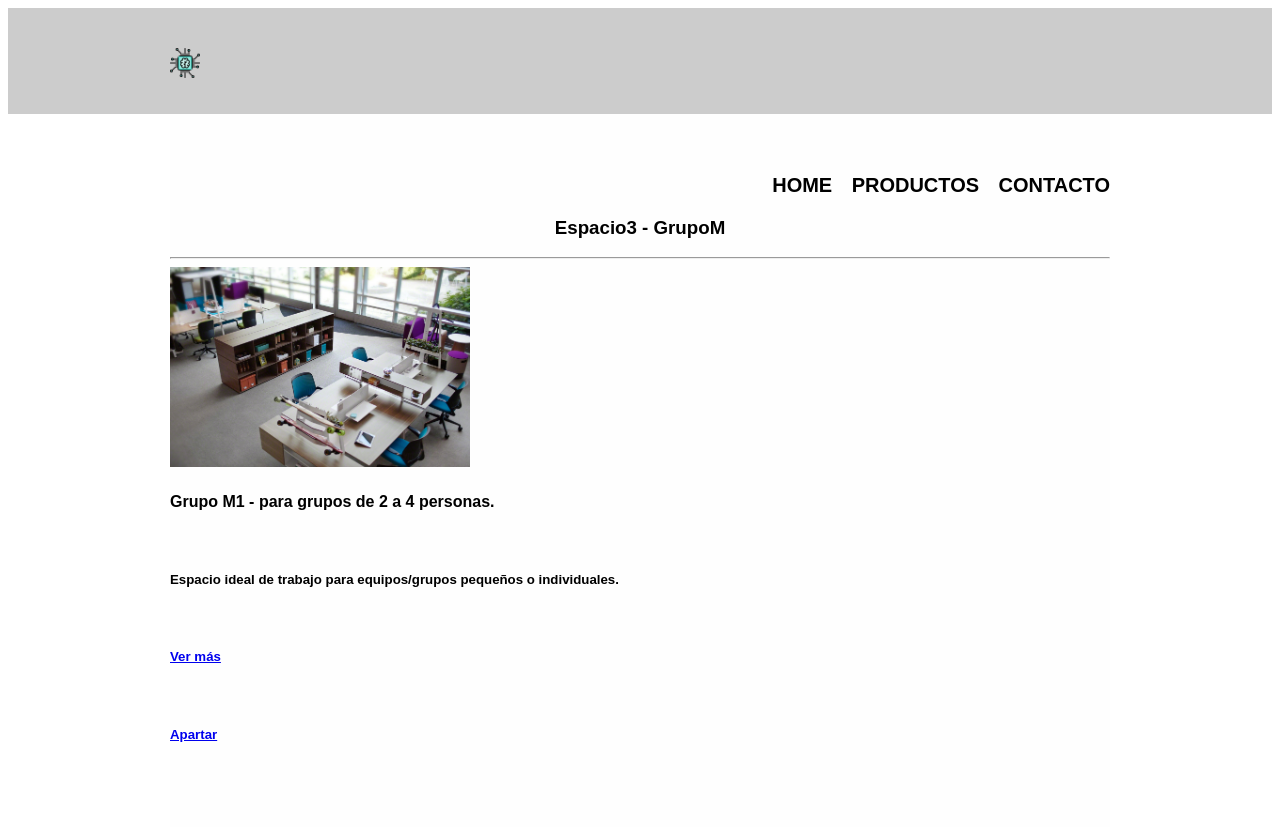
After one commit to DavidRMD/Sitio, a PHP site: page /sitioWeb/template/espacio1.html in a window 1280 px wide. The commit adds this page. Shown: the top 827 px of the page. Run offline with PHP 8.4, Linux system fonts and the light colour scheme.

Commit message:
Corriegiendo errores

```diff
--- a/css/estilo.css
+++ b/css/estilo.css
@@ -0,0 +1,270 @@
+body{
+    font-family: 'Montserrat', sans-serif;
+}
+header{
+    background-color: #CCCCCC;
+    padding: 20px 0px 10px 0px;
+}
+
+.caja{
+    width: 940px;
+    position: relative;
+    margin: 0 auto; /*OTORGA UN MARGEN, CONSTA DE DOS PARAMETROS, EL PRIMERO EL MARGEN SUPERIOR E INFERIOR Y EL SEGUNDO DE LOS BORDES */
+}
+
+nav{
+    position: absolute;
+    top: 110px;
+    right: 0;
+}
+
+nav li{
+    display: inline;    /* CAMBIA EL FORMATO DE LAS LISTA PARA QUE SE MUESTREN DE FORMA HORIZONTAL EN UNA SOLA LINEA*/
+    margin: 0 0 0 15px;     /* DA UN MARGEN ENTRE CADA OBJETO DE LA LISTA, CONSTA DE 4 PARAMETROS DONDE EL PRIMERO ES EL ESPACIO DE ARRIBA, EL SEGUNO EL ESPACIO DE ABAJO, EL TERCERO EL ESPACIO DE LA DERECHA Y EL CUARTO EL ESPACIO DE LA IZQUIERDA*/
+}
+
+nav a{
+    text-transform: uppercase;      /* MODIFICA EL TEXTO PARA QUE TODO SEA EN MAYUSCULAS*/
+    color: black;   /* ESTABLECE EL COLOR DEL TEXTO*/
+    font-weight: bold;      /* ESTABLECE EL TEXTO EN NEGRITAS*/
+    font-size: 20px;        /*ESTABLECE EL TAMAÑO DEL TEXTO*/
+    text-decoration: none;  /* QUITA CUALQUIER DECORACION QUE TENGA EL TEXTO, EN ESTE CASO QUITA LA LINEA ABAJO DE LOS VINCULOS*/
+}
+
+nav a:hover{        /*CON LA PROPIEDAD HOVER CAPTURAS EL MOVIMIENTO DEL MOUSE*/
+    color: #C78C19;
+    text-decoration: underline;
+}
+
+.productos{
+    width: 940px;
+    margin: 0 auto;
+    padding: 50px;
+}
+
+.productos li{
+    display: inline-block;
+    text-align: center;
+    width: 30%;
+    vertical-align: top;
+    margin: 0 1.5%;
+    padding: 30px 20px;
+    box-sizing: border-box;
+
+    border: 2px solid #000000;
+
+    /*border-color: black;
+    border-width: 2px;
+    border-style: solid;*/
+
+    border-radius: 10px;    /*SIRVE PARA REDONDEAR EL BORDE DEL CUADRO*/
+
+    /*border-top-left-radius: 10px;
+    border-top-right-radius: 25px;
+    border-bottom-right-radius: 40px;
+    border-bottom-left-radius: 50px;*/
+}
+
+.productos li:hover{    /*CON HOVER PERMITE QUE CUANDO EL MOUSE PASE POR ENCIMA DEL OBJETO ESTE INTERACTURARA*/
+    border-color: #C78C19;
+}
+
+.productos li:active{   /*CON ACTIVE PERMITE QUE CUANDO EL MOUSE SEA PRESIONADO ENCIMA DEL OBJETO ESTE INTERACTUARA*/
+    border-color: #088C19;
+}
+
+.productos h2{
+    font-size: 30px;
+    font-weight: bold;
+}
+
+.productos li:hover h2{
+    font-size: 33px;
+}
+
+.producto-descripcion{
+    font-size: 18px;
+}
+
+.producto-precio{
+    font-size: 20px;
+    font-weight: bold;
+    margin-top: 10px;
+}
+
+footer{
+    text-align: center;
+    background: url(imagenes/bg.jpg);   /*CON ESTA PROPIEDAD PODEMOS ESTABLECER IMAGENES COMO FONDO*/
+    padding: 40px;
+}
+
+.copyright{
+    color: #FFFFFF;
+    font-size: 13px;
+    margin: 20px;
+}
+
+form{
+    margin: 40px 0;
+}
+
+form label, form legend{
+    display: block;
+    font-size: 20px;
+    margin: 0 0 10px;
+}
+
+.input-padron{
+    display: block;
+    margin: 0 0 20px;
+    padding: 10px 25px;
+    width: 50%;
+}
+
+.checkbox{
+    margin: 20px 0;
+}
+
+.enviar{
+    width: 40%;
+    padding: 15px 0;    /*el primer atributo es para arriba y abajo y el segundo para los lados*/
+    font-size: 18px;
+    font-weight: bold;
+    color: white;
+    background-color: orange;
+    border: none;
+    border-radius: 5px;
+    transition: 1s all;  /*TRANSITION PERMITE QUE HAYA UN TIEMPO ENTRE ACCIONES*/
+    cursor: pointer;    /*CURSOR PERMITE QUE CUANDO SE EJCUTE UNA ACCION (EN ESTE CASO QUE EL MOUSE PASE POR ENCIMA DE) CAMBIEE EL PUNTERO DEL MOUSE*/
+}
+
+.enviar:hover{
+    background: darkorange;
+    transform: scale(1.2);  /*CAMBIA EL TAMAÑO DEL ELEMENTO CUANDO SE EJECUTE UNA DETERMINADA ACCION*//*transform: rotate(360deg);  /*SIRVE PARA HACER GIRAR UN ELEMENTO. SOLO SE PUEDE HACER UNA ANIMACION A LA VEZ, A MENOS QUE SE PONGA EN LA MISMA LINEA*/
+}
+
+table{
+    margin: 40px 40px;
+}
+
+thead{
+    background: #555555;
+    color: white;
+    font-weight: bold;
+}
+
+td, th{
+    border: 1px solid black;
+    padding: 8px 15px;
+}
+
+/*CSS PARA NUESTRA HOME*/
+
+.banner{
+    width: 100%;
+}
+
+.principal{
+    padding: 3em 0;
+    background: #FEFEFE;
+    width: 940px;
+    margin: 0 auto;
+}
+
+.titulo-principal{
+    text-align: center;
+    font-size: 2em;
+    margin: 0 0 1em;
+    clear: left;
+}
+
+.principal p{
+    margin: 0 0 1em;
+}
+
+.principal strong{
+    font-weight: bold;
+}
+
+.principal em{
+    font-style: italic;
+}
+
+.utensilios{
+    width: 120px;
+    float: left;    /*CON FLOAT PODEMOS DETERMINAR LA POSICION DE UN ELEMENTO EN LOS LATERALES, */
+    margin: 0 20px 20px 0;  /*SUPERIOR DERECHA INFERIOR IZQUIERDA*/
+}
+
+.mapa{
+    padding: 3em 0;
+    background: linear-gradient(#FEFEFE, #888888);  /*PERMITE DEGRADAR LOS COLORES, PERMITE DEGRADAR MAS DE DOS COLORES Y SI AL INICO SE COLOCA UN ANGULO SE DEGRADARA EN EL ANGULO QUE SE INTRODUJO, COLOCANDO UN PORCENTAJE AL LADO DEL COLOR SE PUEDE ELEGIR CUANTO TENDRA ESE COLOR--- CON RADIAN-GRADIENT PERMITE DEGRADAR DE MANERA CIRCULAR*/
+}
+
+.mapa p{
+    margin: 0 0 2em;
+    text-align: center;
+}
+
+.mapa-contenido{
+    width: 940px;
+    margin: 0 auto;
+}
+
+.diferenciales{
+    padding: 3em 0;
+    background: #888888;
+}
+
+.contenido-diferenciales{
+    width: 640px;
+    margin: 0 auto;
+}
+
+.lista-diferenciales{
+    width: 40%;
+    display: inline-block;
+    vertical-align: top;
+}
+
+.items{
+    line-height: 1.5;
+}
+
+.items:before{
+    content:"✵";
+}
+
+.imagen-diferenciales{
+    width: 60%;
+    transition: 400ms;
+    box-shadow: 10px 10px 30px 15px black;   /*PERMITE AGREGAR SOMBRAS A LOS ELEMETNOS, EL PRIMER PARAMETROS ES LA UBICACION EN EL EJE HORIZONTAL, EL SEGUNDO EN EL EJE VERTICAL Y EL ULTIMO EL COLOR DE LA SOMBRA EN EL SENTIDO HORARIO, ABAJO ES ARRIBA Y A LA DERECHA ES IZQUIERDA :), UN CUARTO PARAMETRO ES EL DEGRADADO SE DEFINE EN PIXELES (ESTE PARAMETRO VA ENTRE LA POSICION Y EL COLOR) UN QUINTO PARAMETRO (CUARTO EN EL ORDEN) ES LA EXPANCION, HASTA DONDE SE QUIERE QUE LA SOMBRA LLEGUE, igualmente se pueden agregar mas sombras con una coma despues de los primeros parametros y asi sucesivamente (SOLO SE PUEDEN 4)*/
+}
+
+.imagen-diferenciales:hover{
+    opacity: 0.3;  /*CON ESTA PROPIEDAD PERMITE PASAR O NO PASAR LUZ, ES UN EFECTO VISUAL*/
+}
+
+.items:first-child{
+    font-weight: bold;
+}
+
+.video{
+    width: 560px;
+    margin: 1em auto;
+}
+
+@media screen and (max-width:480px){    /*SI ENCUENTRAS UNA PANTALLA CON 480PX VA A REALIZAR LO QUE SE DIGA*/
+    h1{
+        text-align: center;
+    }
+    nav{
+        position: static;
+    }
+    .caja, .principal, .mapa-contenido, .contenido-diferenciales, .video{
+        width: auto;
+    }
+    .lista-diferenciales, .imagen-diferenciales{
+        width: 100%;
+    }
+}
--- a/productos.php
+++ b/productos.php
@@ -63,7 +63,7 @@ $listaLibros = $sentenciaSQL->fetchAll(PDO::FETCH_ASSOC);
                     <div class="card-body">
                         <h4 class="card-title">Grupo E1 - para grupos de más de 6 personas.</h4><br>
                         <h5 class="card-title">Espacio de trabajo amplio, ideal para equipos/grupos grandes.</h5>
-                        <a name="+info" id="+info" class="btn btn-info" href="https://github.com/" onclick="window.open(this.href, 'new', 'popup'); return false;" role="button" style="padding: 12px 18px 11px 18px;"><h5><strong>Ver más</strong></h5></a>
+                        <a name="+info" id="+info" class="btn btn-info" href="template/espacio1.html" onclick="window.open(this.href, 'new', 'popup'); return false;" role="button" style="padding: 12px 18px 11px 18px;"><h5><strong>Ver más</strong></h5></a>
                         <a name="apartar" id="apartar" class="btn btn-success" href="./apartado.php" target="_blank" role="button" style="padding: 12px 18px 11px 18px;"><h5><strong>Apartar</strong></h5></a>
                     </div>
                 </div>
--- /dev/null
+++ b/template/espacio1.html
@@ -0,0 +1,58 @@
+
+<!DOCTYPE html>
+    <html lang="en">
+        <head>
+            <meta charset="UTF-8">
+            <meta http-equiv="X-UA-Compatible" content="IE= edge">
+            <meta name="viewport" content="width=device-width, initial-scale=1.0">
+            <title>TESIP</title>
+            <link rel="icon" href="/img/favicon.ico" type="image/x-icon">
+            <link rel="stylesheet" href="../css/estilo.css"/>
+        </head>
+        <body>
+            <header>
+                <section>
+                    <div class="caja">
+                        <h1> <img width="30px" src="../img/chip.jpg"> </h1>
+                        <nav>
+                            <ul>
+                                <li><a href="index.html">Home</a></li>
+                                <li><a href="Productos.html">Productos</a></li>
+                                <li><a href="Contacto.html">Contacto</a></li>
+                            </ul>
+                        </nav>
+                    </div>
+                </section>
+            </header>
+
+            <main>
+                <section class="principal">
+                    <div class="container"><br>
+                        <div class="row">
+                            <div class="jumbotron text-center">
+                                <div class="col-md-4">
+                                    <div class="card">
+                                        <br><h3 style="text-align: center">Espacio3 - GrupoM</h3><hr>
+                                        <img width="300px" class="card-img-top" src="../img/espacio3.jpg" alt="">
+                                        <div class="card-body">
+                                            <h4 class="card-title">Grupo M1 - para grupos de 2 a 4 personas.</h4><br>
+                                            <h5 class="card-title">Espacio ideal de trabajo para equipos/grupos pequeños o individuales.</h5>
+                                            <a name="+info" id="+info" class="btn btn-info" href="https://github.com/" onclick="window.open(this.href, 'new', 'popup'); return false;" role="button" style="padding: 12px 18px 11px 18px;"><h5><strong>Ver más</strong></h5></a>
+                                            <a name="apartar" id="apartar" class="btn btn-success" href="./apartado.php" target="_blank" role="button" style="padding: 12px 18px 11px 18px;"><h5><strong>Apartar</strong></h5></a>
+                                        </div>
+                                    </div>
+                                </div>
+                            </div>
+                        </div>
+                    </div>
+                </section>
+            </main>
+
+            <footer>
+                <section>
+
+                </section>
+            </footer>
+        </body>
+    </body>
+</html>
```
Also changed, not shown: template/pie.php (indentation only).
